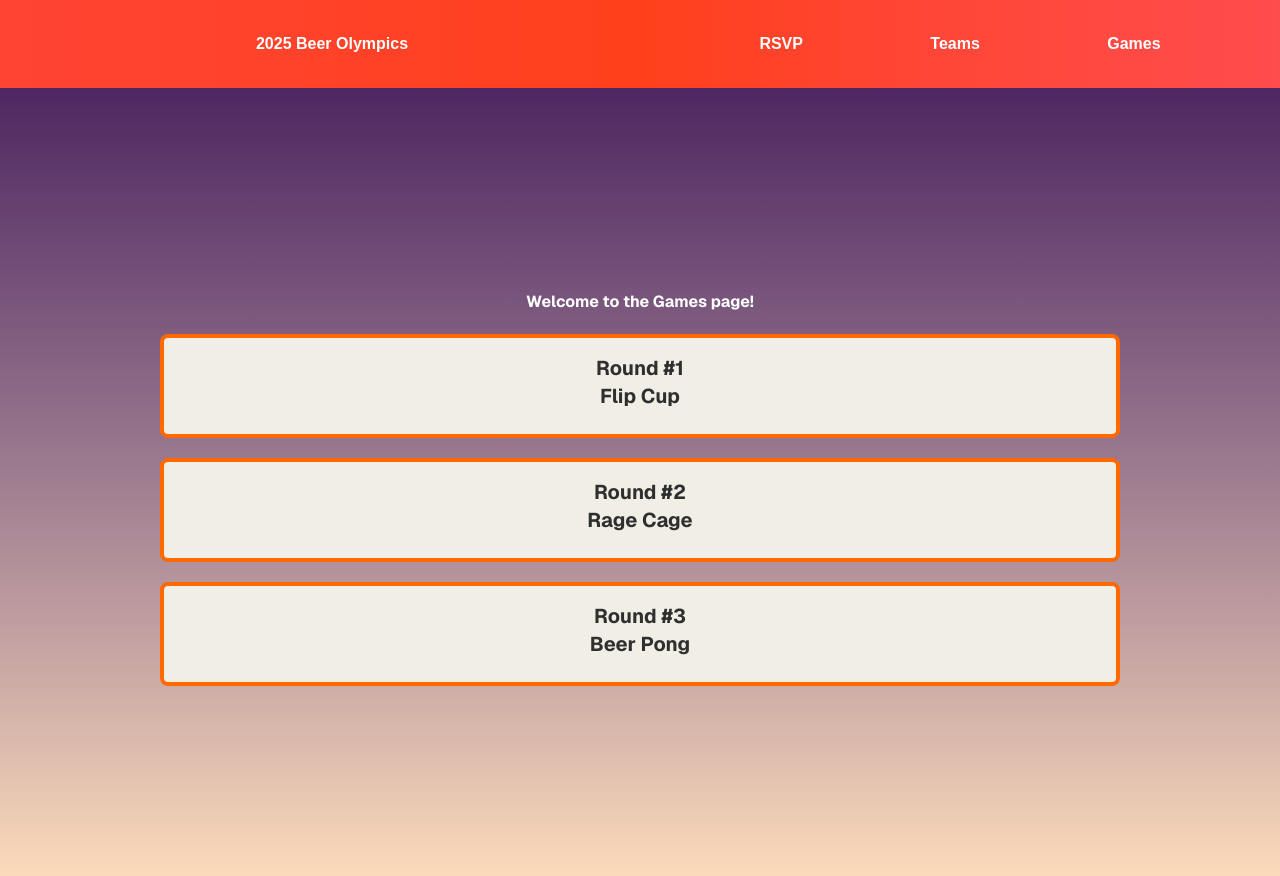
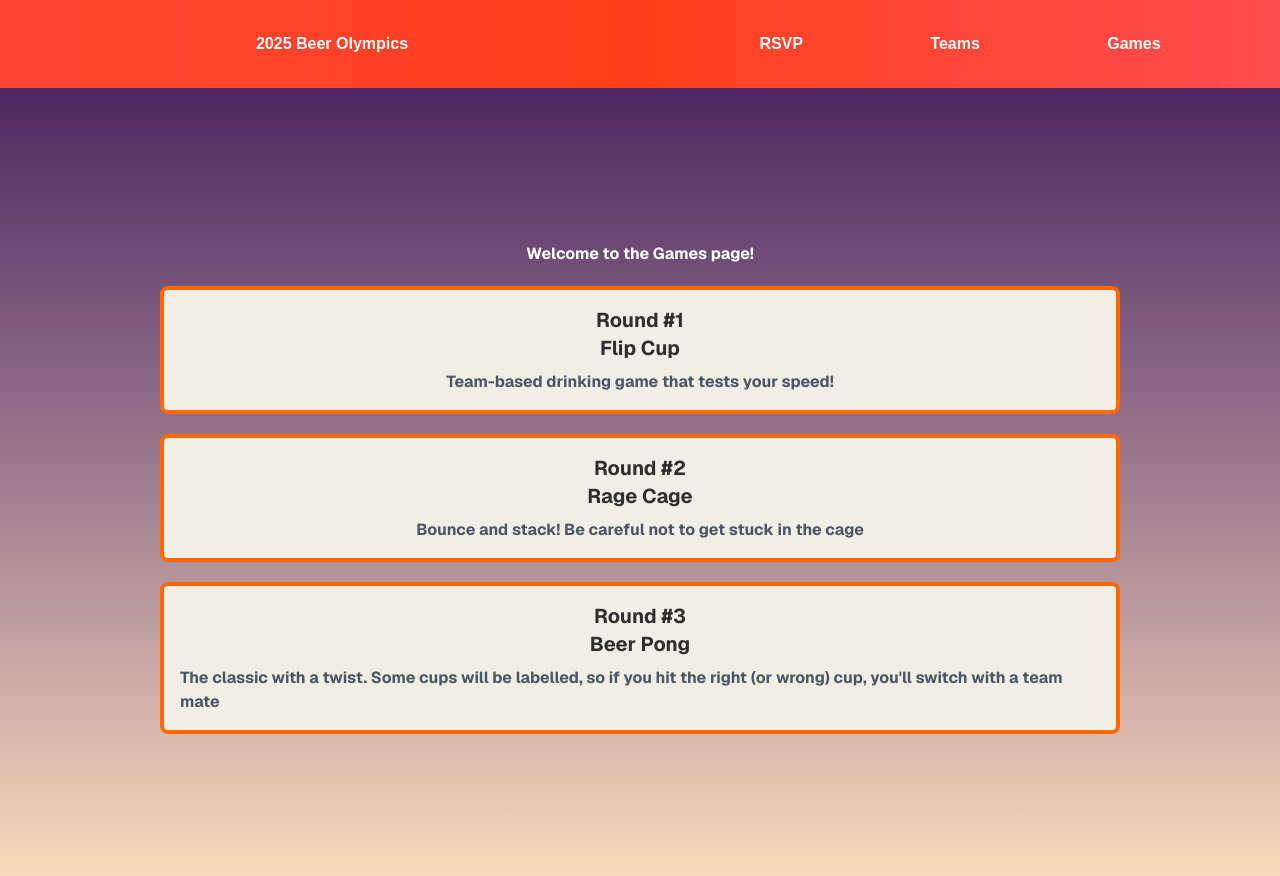
Before and after one commit to acrks/beer-olympics, a Next.js app: page /games in a window 1280 px wide. Shown: the top 876 px of the page. Built offline with nearby package versions, Linux system fonts and the light colour scheme.

Commit message:
Add description for beer pong fears

```diff
--- a/app/games/page.tsx
+++ b/app/games/page.tsx
@@ -2,9 +2,9 @@ import React from 'react';
 import GameCard from '@/components/game-card';
 
 const games = [
-    { title: 'Flip Cup', description: 'Team-based drinking game that tests your speed!', gameURL: '/games/flip-cup' },
-    { title: 'Rage Cage', description: 'Classic drinking game with a twist!', gameURL: '/games/beer-pong' },
-    { title: 'Beer Pong', description: 'Spin the wheel and face the consequences!', gameURL: '/games/wheel-of-misfortune' },
+    { title: 'Flip Cup', description: `Team-based drinking game that tests your speed!` },
+    { title: 'Rage Cage', description: `Bounce and stack! Be careful not to get stuck in the cage` },
+    { title: 'Beer Pong', description: `The classic with a twist. Some cups will be labelled, so if you hit the right (or wrong) cup, you'll switch with a team mate` },
 ];
 
 const GamesPage: React.FC = () => {
@@ -15,8 +15,8 @@ const GamesPage: React.FC = () => {
                 <GameCard
                     key={index}
                     title={game.title}
+                    description={game.description}
                     roundNumber={index}
-                    gameURL={game.gameURL}
                 />))}
         </div>
     );
--- a/components/game-card.tsx
+++ b/components/game-card.tsx
@@ -5,18 +5,18 @@ import React from 'react';
 interface GameCardProps {
     title: string;
     roundNumber: number;
-    gameURL: string;
+    description?: string;
 }
 
 
-const GameCard: React.FC<GameCardProps> = ({ title, roundNumber }) => {
+const GameCard: React.FC<GameCardProps> = ({ title, roundNumber, description }) => {
     return (
         <div
             className="w-3/4 bg-[#f0eee5] border-4 border-orange-500 rounded-lg p-4 flex flex-col items-center hover:shadow-lg transition-shadow"
         >
             <h2 className="text-xl font-bold">Round #{roundNumber+1}</h2>
             <h2 className="text-xl font-bold mb-2">{title}</h2>
-            {/* <p className="text-gray-600">{description}</p> */}
+            <p className="text-gray-600">{description}</p>
         </div>
     );
 };
```
